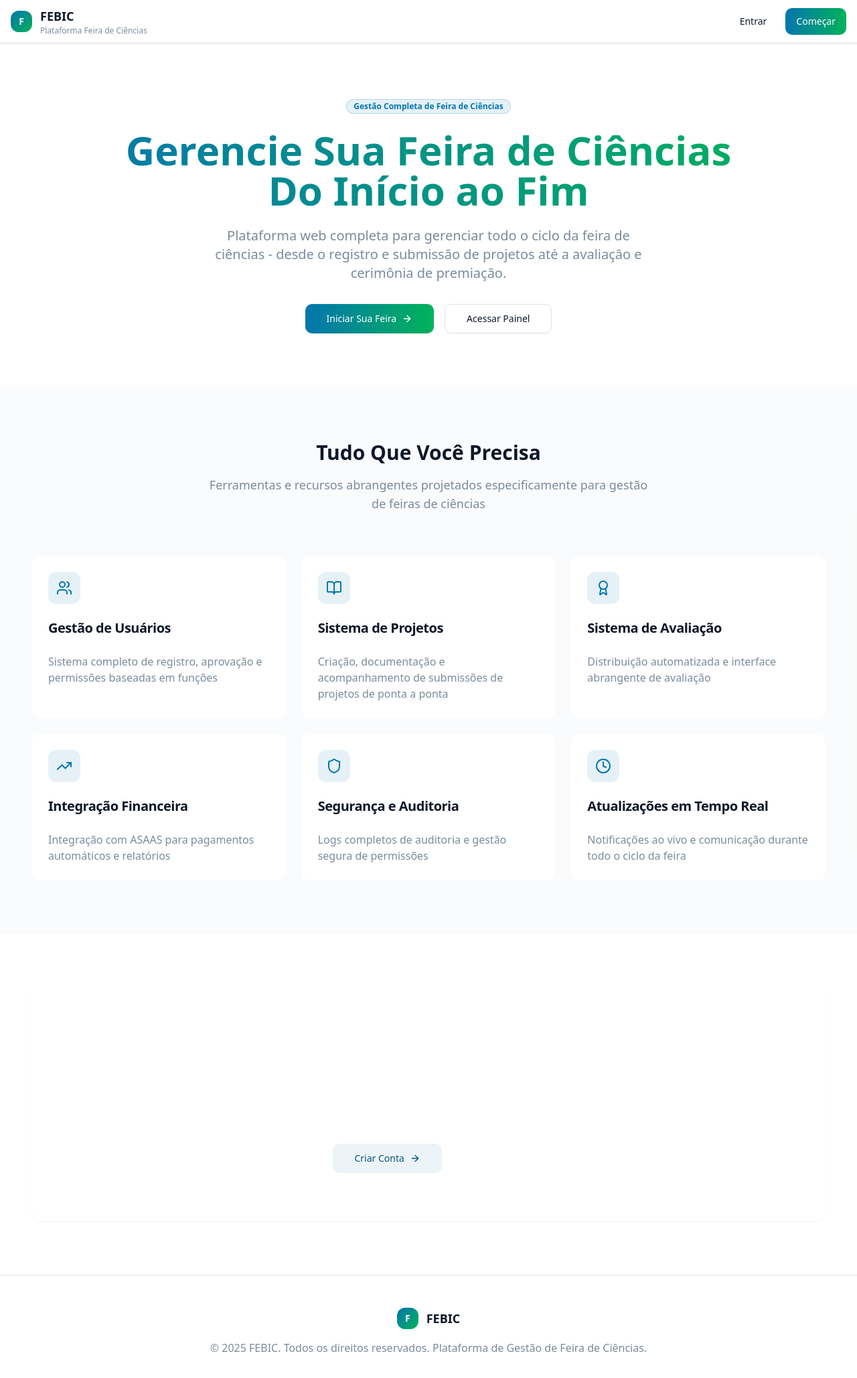
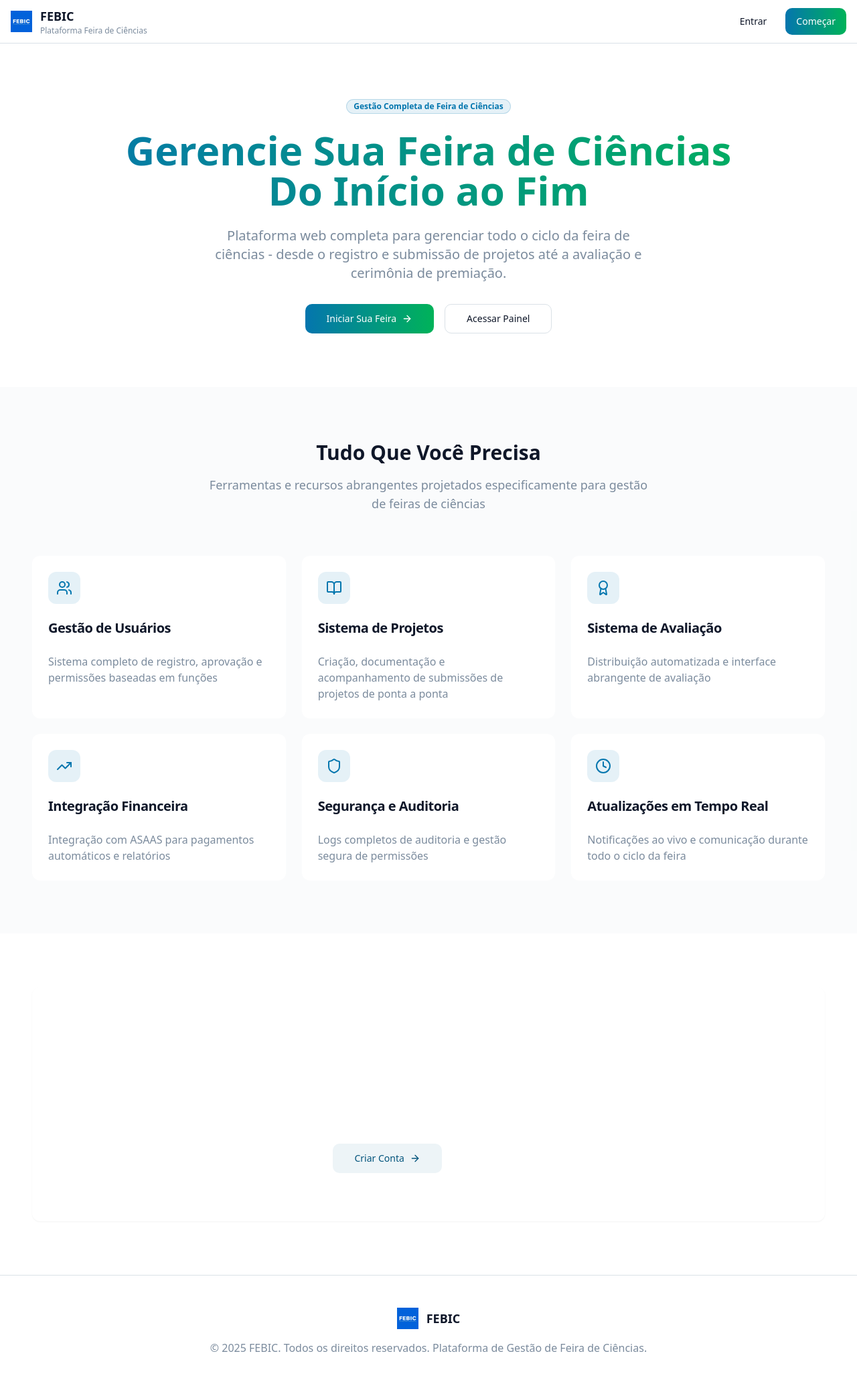
Before and after one commit to iAColabOficial/fair-flow-hub, a React (Vite) app: page / in a window 1280 px wide. Shown: the top 2058 px of the page at 67% size. Built offline with nearby package versions, Linux system fonts and the light colour scheme.

Commit message:
Update FEBIC logo
Update FEBIC logo in multiple components and pages to use the provided image.

```diff
--- a/src/components/Header.tsx
+++ b/src/components/Header.tsx
@@ -10,6 +10,7 @@ import {
   DropdownMenuSeparator,
   DropdownMenuTrigger,
 } from "@/components/ui/dropdown-menu";
+import febicLogo from "@/assets/febic-logo.png";
 
 export const Header = () => {
   return (
@@ -17,9 +18,7 @@ export const Header = () => {
       <div className="container mx-auto px-4 h-16 flex items-center justify-between">
         <div className="flex items-center gap-6">
           <div className="flex items-center gap-3">
-            <div className="w-8 h-8 bg-gradient-to-br from-primary to-accent rounded-lg flex items-center justify-center">
-              <span className="text-primary-foreground font-bold text-sm">F</span>
-            </div>
+            <img src={febicLogo} alt="FEBIC" className="h-8 w-auto" />
             <div>
               <h1 className="text-lg font-bold text-foreground">FEBIC</h1>
               <p className="text-xs text-muted-foreground">Plataforma Feira de Ciências</p>
--- a/src/pages/Home.tsx
+++ b/src/pages/Home.tsx
@@ -3,6 +3,7 @@ import { Card, CardContent, CardDescription, CardHeader, CardTitle } from "@/com
 import { Badge } from "@/components/ui/badge";
 import { ArrowRight, Award, Users, BookOpen, TrendingUp, Shield, Clock } from "lucide-react";
 import { Link } from "react-router-dom";
+import febicLogo from "@/assets/febic-logo.png";
 
 const Home = () => {
   const features = [
@@ -44,9 +45,7 @@ const Home = () => {
       <header className="border-b bg-card/50 backdrop-blur-sm sticky top-0 z-50">
         <div className="container mx-auto px-4 h-16 flex items-center justify-between">
           <div className="flex items-center gap-3">
-            <div className="w-8 h-8 bg-gradient-to-br from-primary to-accent rounded-lg flex items-center justify-center">
-              <span className="text-primary-foreground font-bold text-sm">F</span>
-            </div>
+            <img src={febicLogo} alt="FEBIC" className="h-8 w-auto" />
             <div>
               <h1 className="text-lg font-bold text-foreground">FEBIC</h1>
               <p className="text-xs text-muted-foreground">Plataforma Feira de Ciências</p>
@@ -158,9 +157,7 @@ const Home = () => {
       <footer className="border-t py-12 px-4">
         <div className="container mx-auto text-center">
           <div className="flex items-center justify-center gap-3 mb-4">
-            <div className="w-8 h-8 bg-gradient-to-br from-primary to-accent rounded-lg flex items-center justify-center">
-              <span className="text-primary-foreground font-bold text-sm">F</span>
-            </div>
+            <img src={febicLogo} alt="FEBIC" className="h-8 w-auto" />
             <span className="text-lg font-bold text-foreground">FEBIC</span>
           </div>
           <p className="text-muted-foreground">
--- a/src/pages/auth/Login.tsx
+++ b/src/pages/auth/Login.tsx
@@ -5,6 +5,7 @@ import { Input } from "@/components/ui/input";
 import { Label } from "@/components/ui/label";
 import { Link, useNavigate } from "react-router-dom";
 import { Eye, EyeOff, ArrowLeft } from "lucide-react";
+import febicLogo from "@/assets/febic-logo.png";
 
 const Login = () => {
   const [showPassword, setShowPassword] = useState(false);
@@ -26,9 +27,7 @@ const Login = () => {
       <div className="w-full max-w-md space-y-6">
         {/* Header */}
         <div className="flex items-center gap-3 justify-center">
-          <div className="w-10 h-10 bg-gradient-to-br from-primary to-accent rounded-lg flex items-center justify-center">
-            <span className="text-primary-foreground font-bold">F</span>
-          </div>
+          <img src={febicLogo} alt="FEBIC" className="h-10 w-auto" />
           <div className="text-center">
             <h1 className="text-xl font-bold text-foreground">FEBIC</h1>
             <p className="text-xs text-muted-foreground">Plataforma Feira de Ciências</p>
```
